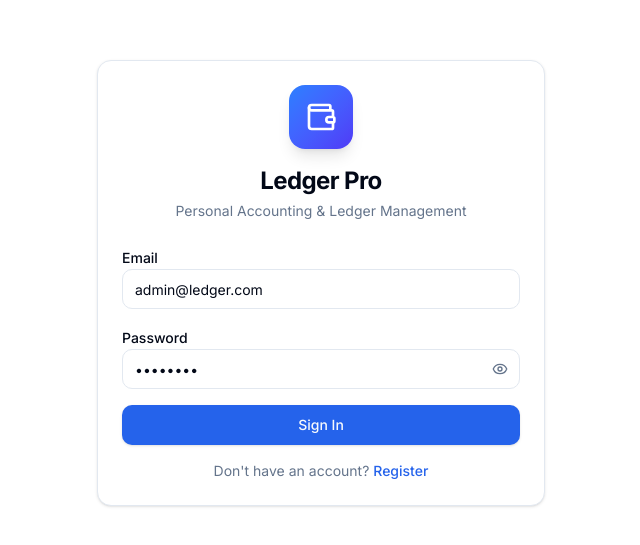
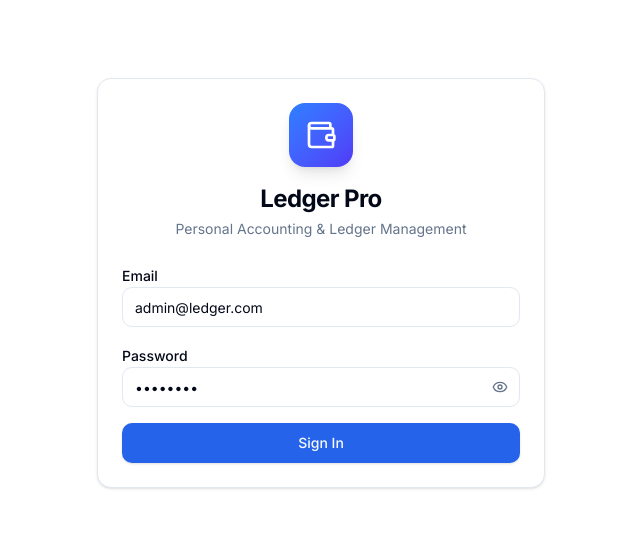
Before and after one commit to Mohammad9532/Ledger-Pro, a React (Vite) app in the folder frontend/: page /login in a window 1280 px wide. Shown: the part 117-662 px from the top of the page, without its empty margins (319-959 px from the left). Built offline with nearby package versions, Linux system fonts and the light colour scheme.

Commit message:
feat: create login page with authentication form and validation UI

```diff
--- a/frontend/src/pages/LoginPage.tsx
+++ b/frontend/src/pages/LoginPage.tsx
@@ -8,12 +8,10 @@ import { Card, CardContent, CardHeader, CardTitle, CardDescription } from '@/com
 import { Wallet, Eye, EyeOff } from 'lucide-react';
 
 export default function LoginPage() {
-  const { login, register, user, isLoading } = useAuth();
+  const { login, user, isLoading } = useAuth();
   const navigate = useNavigate();
-  const [isRegister, setIsRegister] = useState(false);
   const [email, setEmail] = useState('admin@ledger.com');
   const [password, setPassword] = useState('password');
-  const [name, setName] = useState('');
   const [showPassword, setShowPassword] = useState(false);
   const [error, setError] = useState('');
   const [loading, setLoading] = useState(false);
@@ -25,11 +23,7 @@ export default function LoginPage() {
     setError('');
     setLoading(true);
     try {
-      if (isRegister) {
-        await register(name, email, password);
-      } else {
-        await login(email, password);
-      }
+      await login(email, password);
       navigate('/');
     } catch (err: any) {
       setError(err.response?.data?.message || 'Authentication failed');
@@ -54,7 +48,7 @@ export default function LoginPage() {
           <div>
             <CardTitle className="text-2xl font-bold">Ledger Pro</CardTitle>
             <CardDescription className="mt-1">
-              {isRegister ? 'Create your account' : 'Personal Accounting & Ledger Management'}
+              Personal Accounting & Ledger Management
             </CardDescription>
           </div>
         </CardHeader>
@@ -63,13 +57,6 @@ export default function LoginPage() {
             {error && (
               <div className="p-3 rounded-lg bg-destructive/10 border border-destructive/20 text-destructive text-sm">
                 {error}
-              </div>
-            )}
-
-            {isRegister && (
-              <div className="space-y-2">
-                <Label htmlFor="name">Name</Label>
-                <Input id="name" value={name} onChange={(e) => setName(e.target.value)} placeholder="Your name" required />
               </div>
             )}
 
@@ -102,15 +89,8 @@ export default function LoginPage() {
             <Button type="submit" className="w-full" disabled={loading}>
               {loading ? (
                 <div className="w-4 h-4 border-2 border-white border-t-transparent rounded-full animate-spin" />
-              ) : isRegister ? 'Create Account' : 'Sign In'}
+              ) : 'Sign In'}
             </Button>
-
-            <p className="text-center text-sm text-muted-foreground">
-              {isRegister ? 'Already have an account?' : "Don't have an account?"}{' '}
-              <button type="button" onClick={() => { setIsRegister(!isRegister); setError(''); }} className="text-primary hover:underline font-medium">
-                {isRegister ? 'Sign In' : 'Register'}
-              </button>
-            </p>
           </form>
         </CardContent>
       </Card>
```
